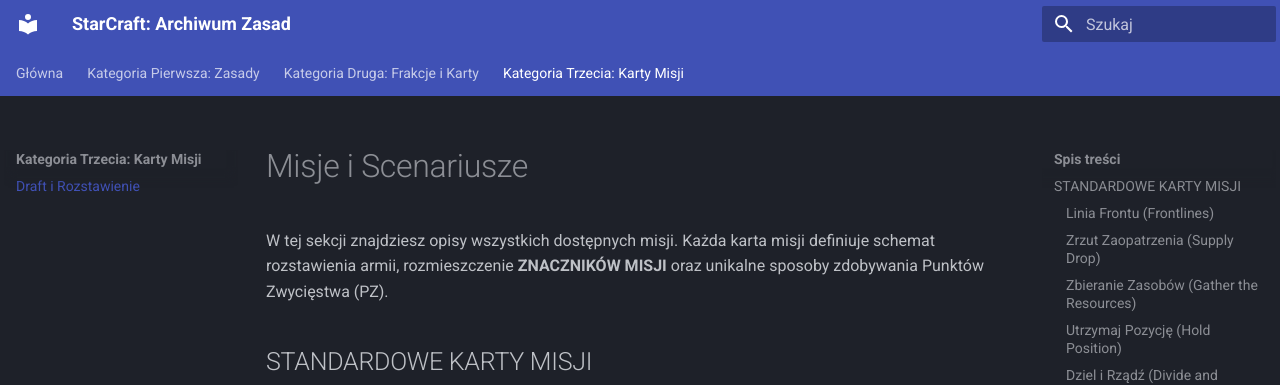
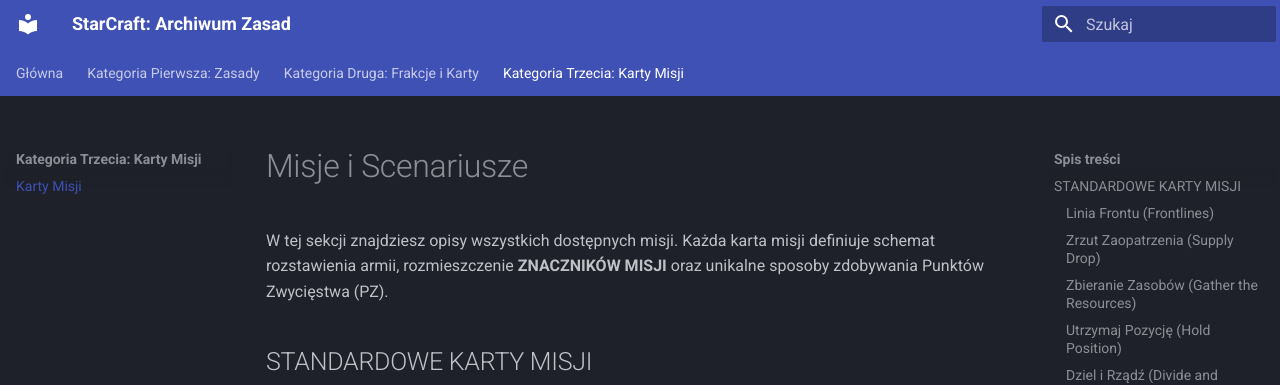
Before and after one commit to Ch3rryPL/sctmg_pl, an MkDocs documentation site: the page built from docs/misje/index.md, in a window 1280 px wide. Shown: the top 385 px of the page. Built offline with MkDocs 1.6.1 and Material for MkDocs 9.7.7, drawn with Linux system fonts in a browser that asks for light colours.

Commit message:
Update mkdocs.yml

```diff
--- a/mkdocs.yml
+++ b/mkdocs.yml
@@ -38,7 +38,7 @@
       - 'Terran': frakcje/terran.md
       - 'Zerg': frakcje/zerg.md
   - 'Kategoria Trzecia: Karty Misji':
-      - 'Draft i Rozstawienie': misje/index.md
+      - 'Karty Misji': misje/index.md
 
 markdown_extensions:
   - tables
```
